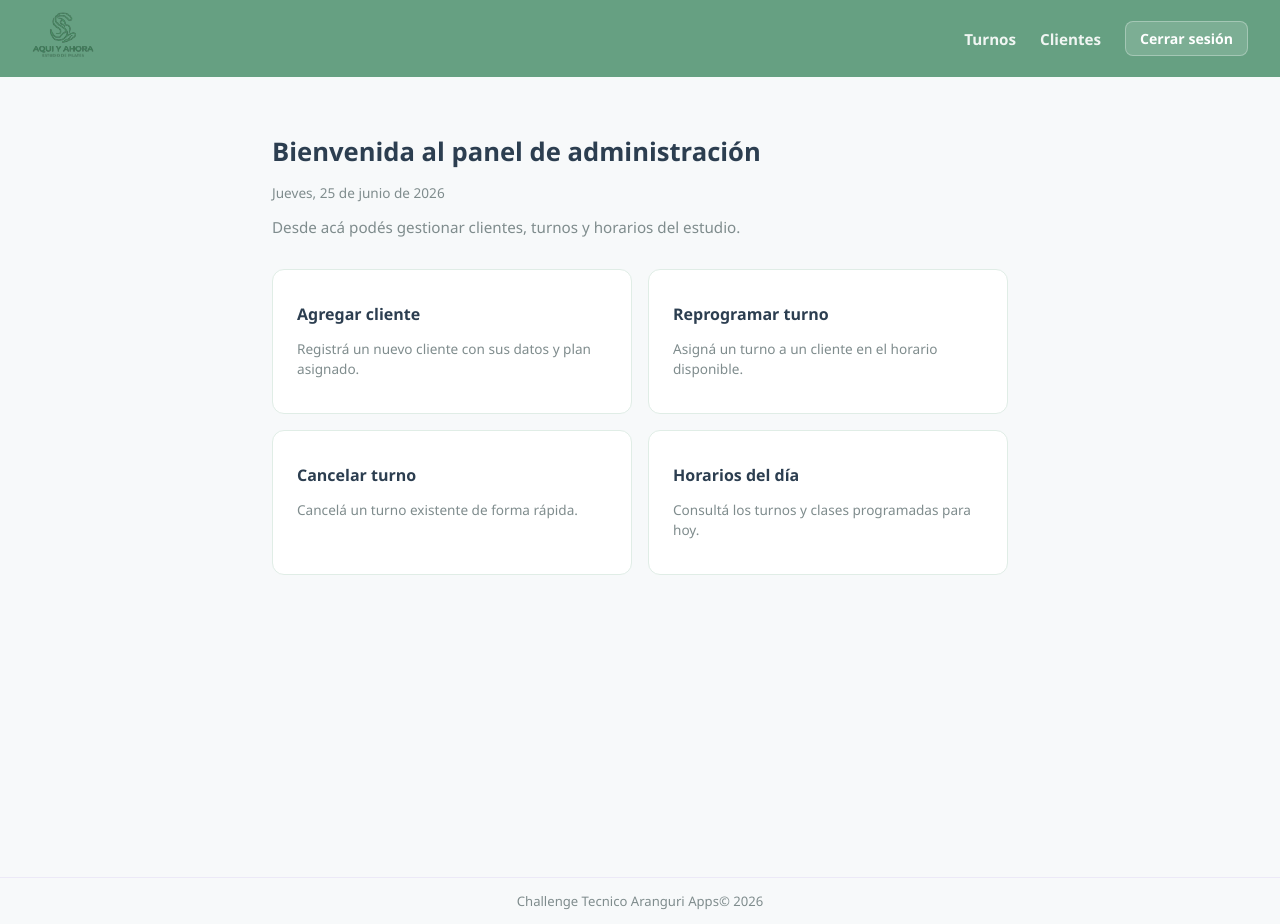
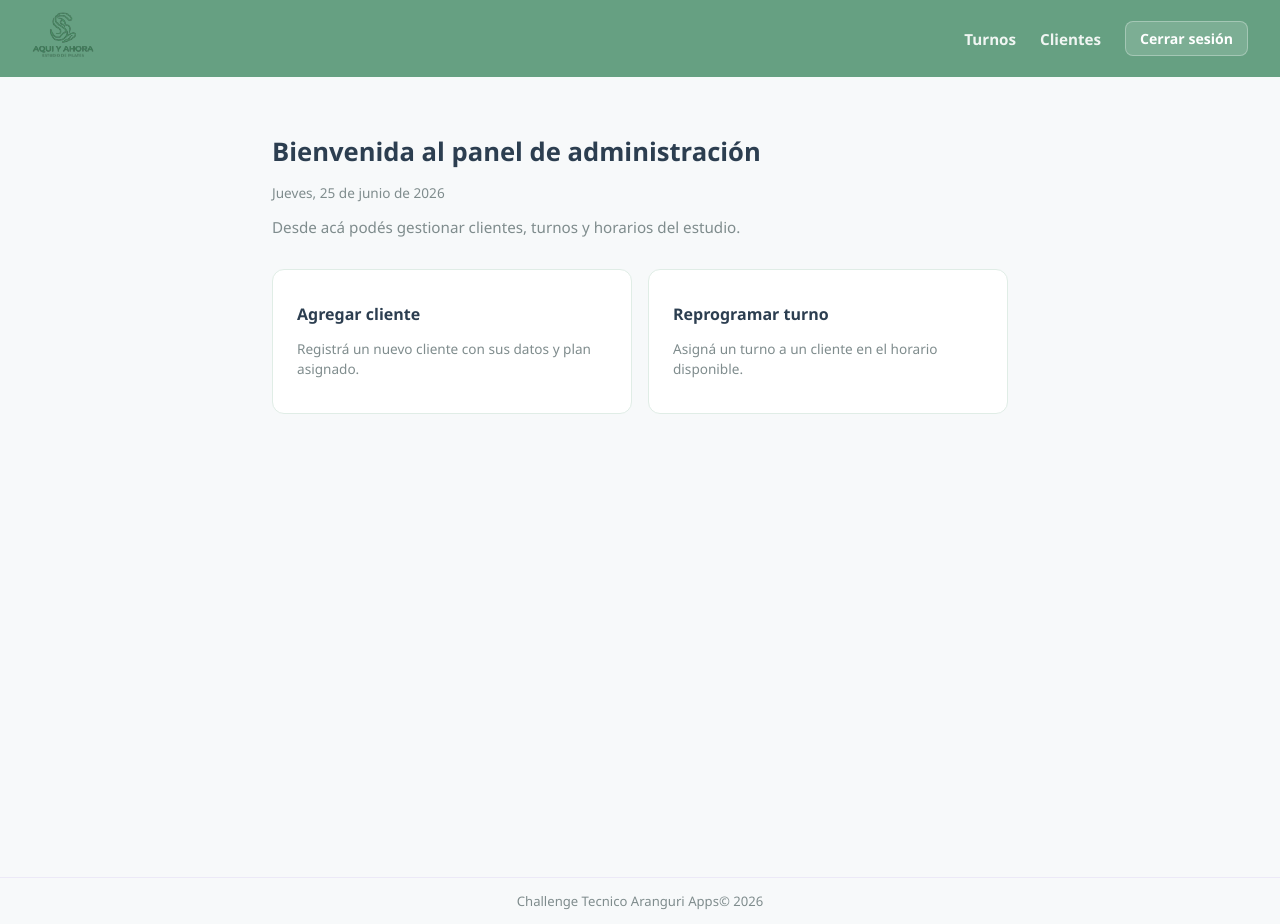
Before and after one commit to micamzz/turnos-pilates, a React (Vite) app: page /home in a window 1280 px wide. Built offline with nearby package versions, Linux system fonts and the light colour scheme; no server answers.

Commit message:
Se eliminan 2  cards del home

```diff
--- a/src/pages/HomeAdmin.jsx
+++ b/src/pages/HomeAdmin.jsx
@@ -37,20 +37,6 @@ function HomeAdmin() {
             <p>Asigná un turno a un cliente en el horario disponible.</p>
           </div>
         </div>
-
-        <div className="card-accion" onClick={() => navegar('/cancelar-turno')}>
-          <div>
-            <h2>Cancelar turno</h2>
-            <p>Cancelá un turno existente de forma rápida.</p>
-          </div>
-        </div>
-
-        <div className="card-accion" onClick={() => navegar('/horarios-dia')}>
-          <div>
-            <h2>Horarios del día</h2>
-            <p>Consultá los turnos y clases programadas para hoy.</p>
-          </div>
-        </div>
       </div>
     </div>
     </Layout>
```
